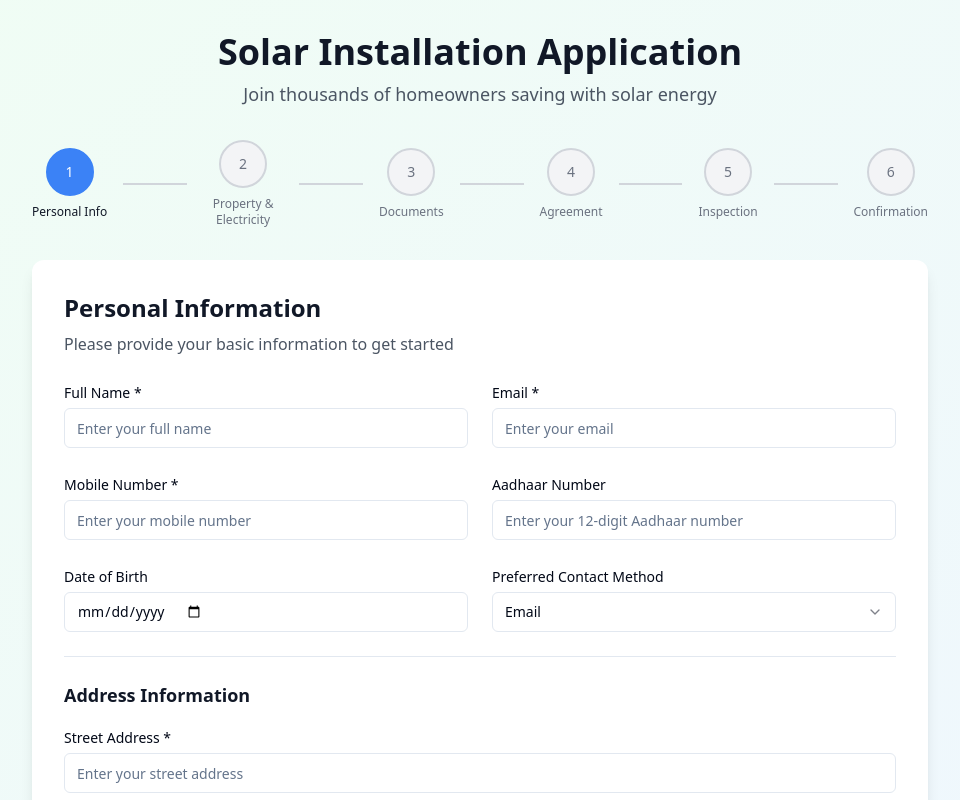
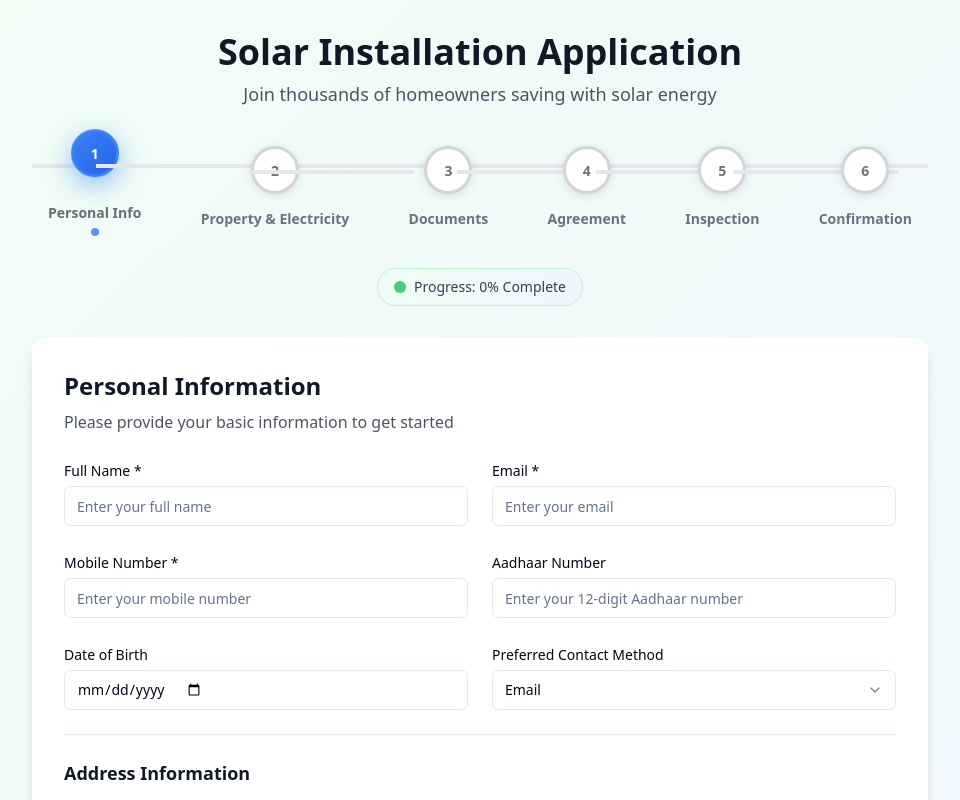
Before and after one commit to Shiva552003/breeze-registration-vue, a React (Vite) app: page / in a window 1280 px wide. Shown: the top 800 px of the page, without its empty margins (160-1120 px from the left). Built offline with nearby package versions, Linux system fonts and the light colour scheme.

Commit message:
Refactor: Improve progress tracker aesthetics
Redesign the progress tracker section with improved aesthetics and animations.

```diff
--- a/src/components/ProgressTracker.tsx
+++ b/src/components/ProgressTracker.tsx
@@ -15,42 +15,101 @@ interface ProgressTrackerProps {
 export const ProgressTracker: React.FC<ProgressTrackerProps> = ({ steps, currentStep }) => {
   return (
     <div className="w-full">
-      <div className="flex items-center justify-between mb-4">
+      <div className="relative flex items-center justify-between mb-8 px-4">
+        {/* Background Progress Line */}
+        <div className="absolute top-6 left-0 w-full h-1 bg-gradient-to-r from-gray-200 via-gray-200 to-gray-200 rounded-full">
+          <div
+            className="h-full bg-gradient-to-r from-green-400 via-green-500 to-green-600 rounded-full transition-all duration-1000 ease-out shadow-lg"
+            style={{
+              width: `${((currentStep - 1) / (steps.length - 1)) * 100}%`,
+              boxShadow: '0 0 20px rgba(34, 197, 94, 0.4)'
+            }}
+          />
+        </div>
+
         {steps.map((step, index) => (
-          <React.Fragment key={step.id}>
-            <div className="flex flex-col items-center">
+          <div key={step.id} className="relative flex flex-col items-center z-10">
+            {/* Step Circle */}
             <div
-                className={`w-12 h-12 rounded-full flex items-center justify-center border-2 transition-all duration-300 ${
+              className={`relative w-12 h-12 rounded-full flex items-center justify-center border-3 transition-all duration-500 ease-out transform ${
                 step.id < currentStep
-                    ? 'bg-green-500 border-green-500 text-white'
+                  ? 'bg-gradient-to-br from-green-400 to-green-600 border-green-500 text-white scale-110 shadow-lg animate-pulse'
                   : step.id === currentStep
-                    ? 'bg-blue-500 border-blue-500 text-white'
-                    : 'bg-gray-100 border-gray-300 text-gray-500'
+                  ? 'bg-gradient-to-br from-blue-500 to-blue-600 border-blue-500 text-white scale-125 shadow-2xl animate-bounce'
+                  : 'bg-white border-gray-300 text-gray-500 hover:border-gray-400 hover:scale-105'
               }`}
+              style={{
+                boxShadow: step.id <= currentStep
+                  ? `0 8px 25px ${step.id === currentStep ? 'rgba(59, 130, 246, 0.5)' : 'rgba(34, 197, 94, 0.4)'}`
+                  : '0 2px 10px rgba(0, 0, 0, 0.1)'
+              }}
             >
+              {/* Ripple Effect for Current Step */}
+              {step.id === currentStep && (
+                <div className="absolute inset-0 rounded-full bg-blue-500 animate-ping opacity-30" />
+              )}
+
+              {/* Step Content */}
+              <div className="relative z-10">
                 {step.id < currentStep ? (
-                  <Check className="w-6 h-6" />
+                  <Check className="w-6 h-6 animate-scale-in" />
                 ) : (
-                  <span className="text-sm font-medium">{step.id}</span>
+                  <span className="text-sm font-bold">{step.id}</span>
                 )}
               </div>
+
+              {/* Success Glow Effect */}
+              {step.id < currentStep && (
+                <div className="absolute inset-0 rounded-full bg-green-400 opacity-20 animate-pulse" />
+              )}
+            </div>
+
+            {/* Step Title */}
+            <div className="mt-3 text-center">
               <span
-                className={`mt-2 text-xs font-medium text-center max-w-20 ${
-                  step.id <= currentStep ? 'text-gray-900' : 'text-gray-500'
-                }`}
+                className={`text-sm font-semibold transition-all duration-300 ${
+                  step.id <= currentStep
+                    ? 'text-gray-900 transform scale-105'
+                    : 'text-gray-500'
+                } ${step.id === currentStep ? 'animate-pulse' : ''}`}
               >
                 {step.title}
               </span>
+
+              {/* Active Step Indicator */}
+              {step.id === currentStep && (
+                <div className="mt-1 w-2 h-2 bg-blue-500 rounded-full mx-auto animate-pulse" />
+              )}
             </div>
+
+            {/* Connecting Lines Between Steps */}
             {index < steps.length - 1 && (
+              <div className="absolute top-6 left-12 w-full">
                 <div
-                className={`flex-1 h-0.5 mx-4 transition-all duration-300 ${
-                  step.id < currentStep ? 'bg-green-500' : 'bg-gray-300'
+                  className={`h-1 transition-all duration-700 ease-out ${
+                    step.id < currentStep
+                      ? 'bg-gradient-to-r from-green-500 to-green-400 shadow-sm'
+                      : 'bg-gray-200'
                   }`}
+                  style={{
+                    width: 'calc(100vw / 6 - 3rem)',
+                    boxShadow: step.id < currentStep ? '0 2px 8px rgba(34, 197, 94, 0.3)' : 'none'
+                  }}
                 />
+              </div>
             )}
-          </React.Fragment>
+          </div>
         ))}
+      </div>
+
+      {/* Progress Percentage Display */}
+      <div className="text-center mb-4">
+        <div className="inline-flex items-center px-4 py-2 bg-gradient-to-r from-green-50 to-blue-50 rounded-full border border-green-200">
+          <div className="w-3 h-3 bg-green-500 rounded-full mr-2 animate-pulse" />
+          <span className="text-sm font-medium text-gray-700">
+            Progress: {Math.round(((currentStep - 1) / (steps.length - 1)) * 100)}% Complete
+          </span>
+        </div>
       </div>
     </div>
   );
--- a/tailwind.config.ts
+++ b/tailwind.config.ts
@@ -68,6 +68,9 @@ export default {
 				md: 'calc(var(--radius) - 2px)',
 				sm: 'calc(var(--radius) - 4px)'
 			},
+			borderWidth: {
+				'3': '3px',
+			},
 			keyframes: {
 				'accordion-down': {
 					from: {
@@ -84,11 +87,37 @@ export default {
 					to: {
 						height: '0'
 					}
+				},
+				'scale-in': {
+					'0%': {
+						transform: 'scale(0)',
+						opacity: '0'
+					},
+					'50%': {
+						transform: 'scale(1.2)',
+						opacity: '0.8'
+					},
+					'100%': {
+						transform: 'scale(1)',
+						opacity: '1'
+					}
+				},
+				'bounce-soft': {
+					'0%, 100%': {
+						transform: 'translateY(-5%)',
+						animationTimingFunction: 'cubic-bezier(0.8, 0, 1, 1)'
+					},
+					'50%': {
+						transform: 'translateY(0)',
+						animationTimingFunction: 'cubic-bezier(0, 0, 0.2, 1)'
+					}
 				}
 			},
 			animation: {
 				'accordion-down': 'accordion-down 0.2s ease-out',
-				'accordion-up': 'accordion-up 0.2s ease-out'
+				'accordion-up': 'accordion-up 0.2s ease-out',
+				'scale-in': 'scale-in 0.6s ease-out',
+				'bounce-soft': 'bounce-soft 2s infinite'
 			}
 		}
 	},
```
Lines whose indentation alone changed are shown as unchanged.
